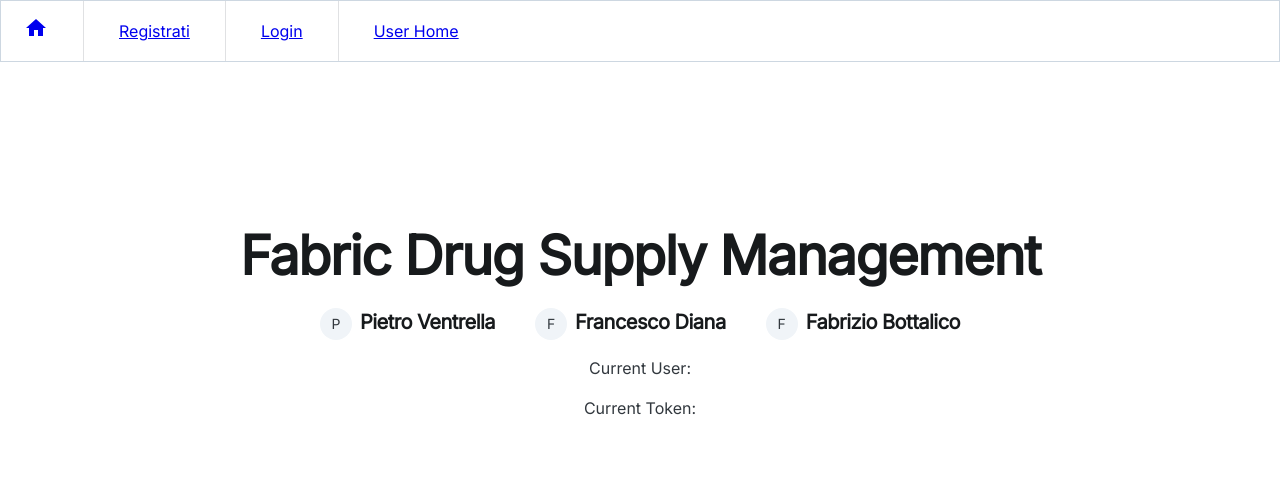
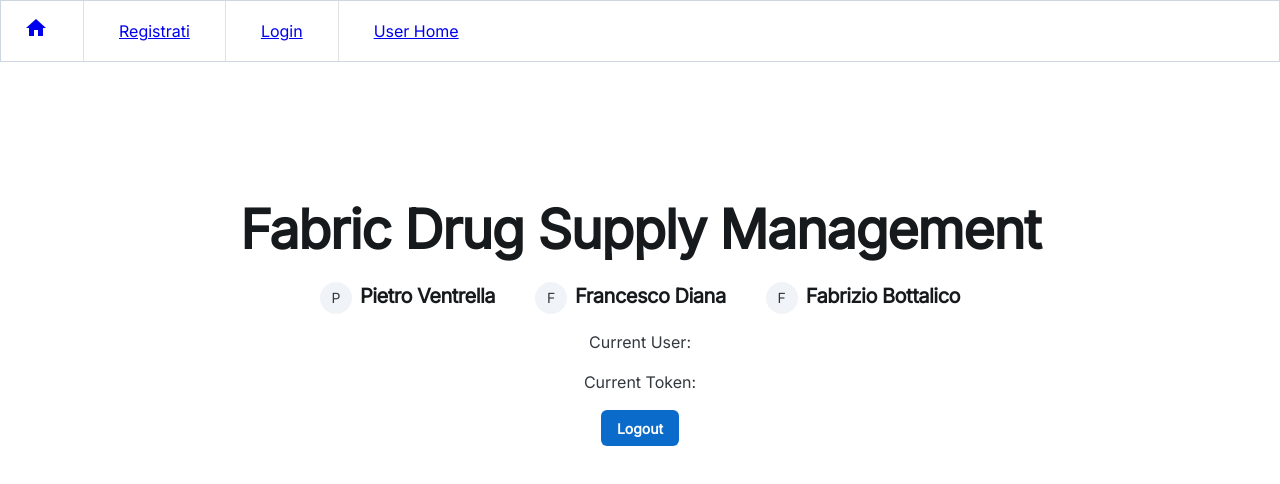
Before and after one commit to KINERYH/fabric-drug-supply-management, a React (Create React App) app in the folder app/client/: page / in a window 1280 px wide. Shown: the top 484 px of the page. Built offline with nearby package versions, Linux system fonts and the light colour scheme.

Commit message:
added logout button in initial page (avoid "reading undefined properties" errors when token becomes not valid)

```diff
--- a/app/client/src/pages/InitPage.js
+++ b/app/client/src/pages/InitPage.js
@@ -1,9 +1,21 @@
 import Box from '@mui/joy/Box';
 import Typography from '@mui/joy/Typography';
 import Avatar from '@mui/joy/Avatar';
-
+import Button from '@mui/joy/Button';
+import { useAuth } from '../provider/authProvider';
+import { useNavigate } from 'react-router-dom';
 
 export default function InitPage(props) {
+
+  const { setToken, setUser } = useAuth();
+  const navigate = useNavigate();
+
+  const handleLogout = () => {
+    setToken();
+    setUser();
+    navigate("/");
+  }
+
   return (
     <Box sx={{ display:'flex', flexDirection:'column', gap: 2, alignItems:'center', justifyContent:'center', minHeight:'80vh', maxWidth: '100%' }}>
       <Typography level="h1" fontSize="54px">Fabric Drug Supply Management</Typography>
@@ -21,6 +33,7 @@
       <Typography sx={{ maxWidth: '50%', overflow: 'hidden'}}>
         Current Token: {props.token}
       </Typography>
+      <Button onClick={handleLogout}>Logout</Button>
     </Box>
   );
 }
```
